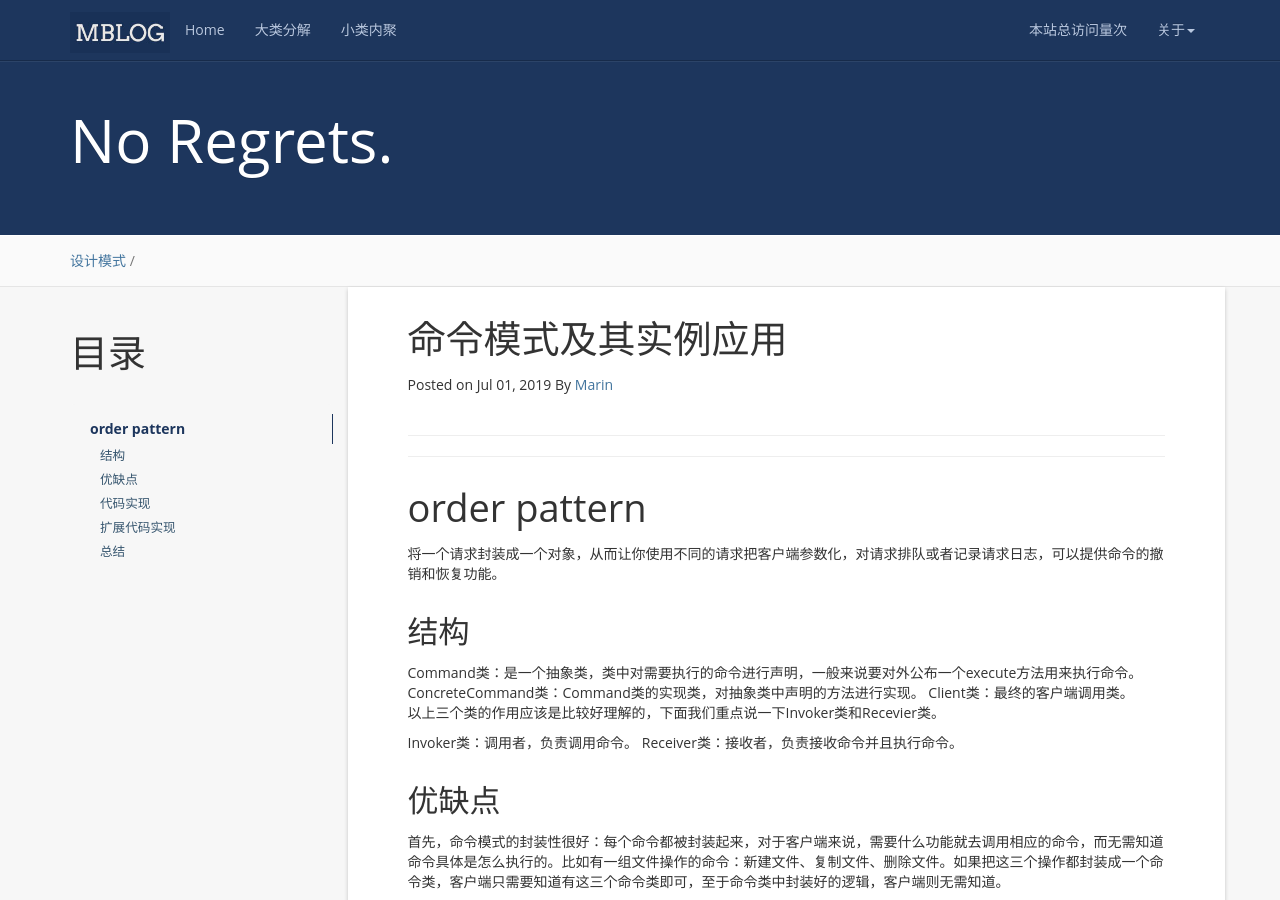
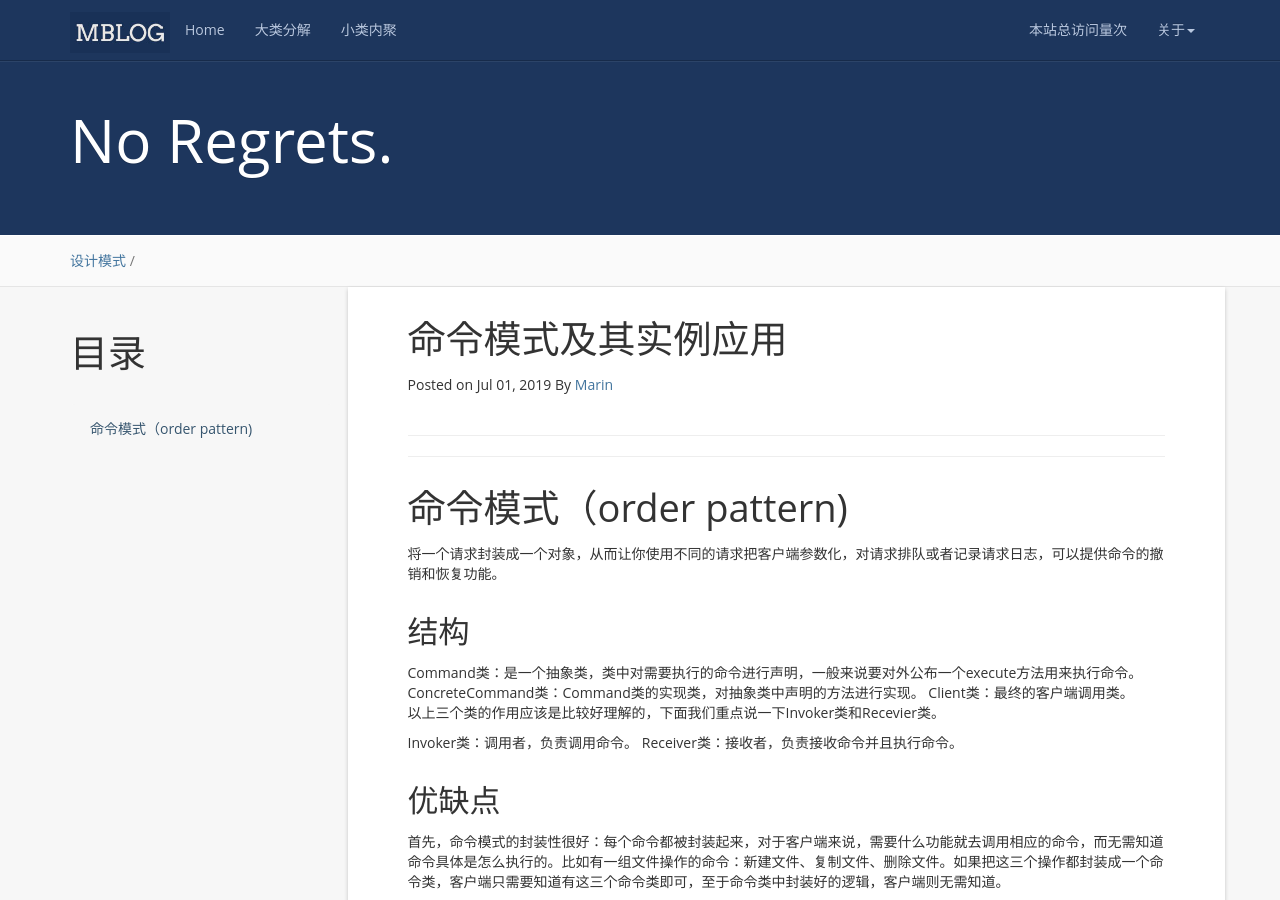
Before and after one commit to itmanmzt/itmanmzt.github.io, a Jekyll site: the page built from _posts/2019-07-01-order pattern.md, in a window 1280 px wide and 900 px high. Built offline with Jekyll 4.4.1, drawn with Linux system fonts in a browser that asks for light colours; nearby versions of some CDN libraries; a script that is not in the unit is left out; comment, search, counter and statistics services are not loaded.

Commit message:
nodify blog

```diff
--- a/_posts/2019-07-01-order pattern.md
+++ b/_posts/2019-07-01-order pattern.md
@@ -15,7 +15,7 @@
 ---
 ---
 
-# order pattern
+# 命令模式（order pattern)
 
 将一个请求封装成一个对象，从而让你使用不同的请求把客户端参数化，对请求排队或者记录请求日志，可以提供命令的撤销和恢复功能。
 
```
